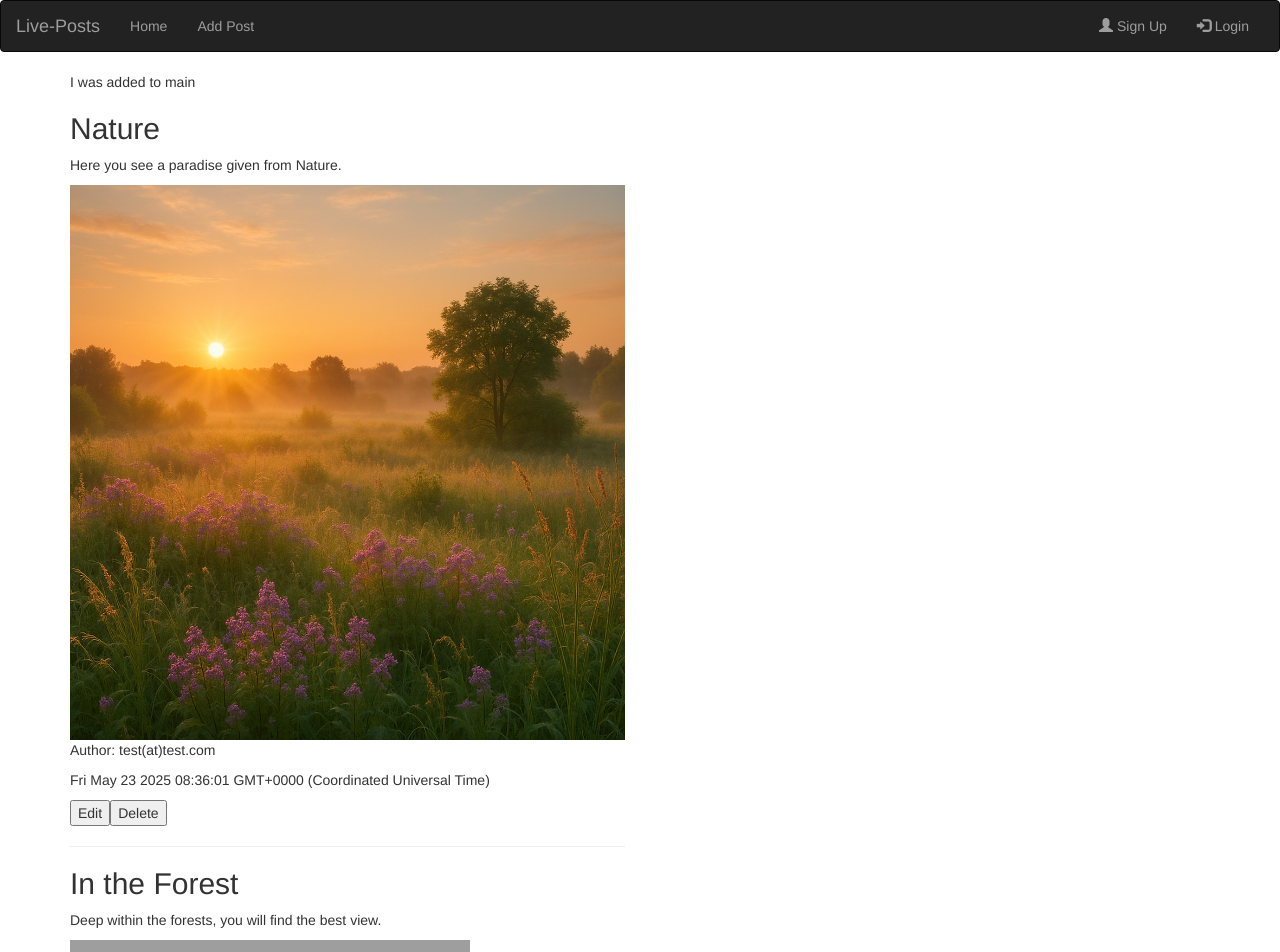
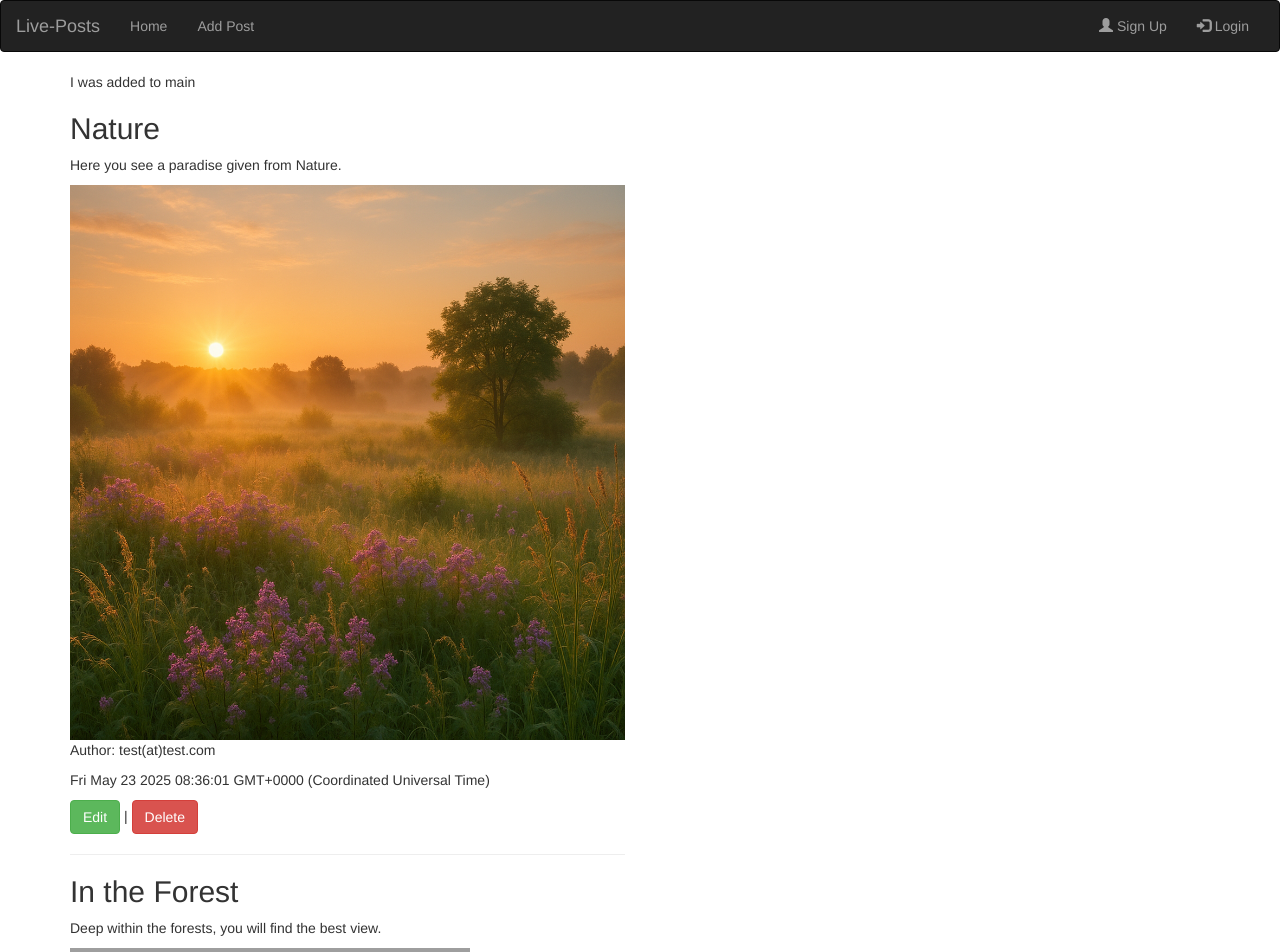
Before and after one commit to Michelle-bit-web/gallery-live-post, an Angular app: page /post-list in a window 1280 px wide. Shown: the top 952 px of the page. Built offline with nearby package versions, Linux system fonts and the light colour scheme; grey boxes are pictures that could not be loaded.

Commit message:
styling of btn from main page; new path for image editing and navigation to formular page

```diff
--- a/src/app/app.routes.ts
+++ b/src/app/app.routes.ts
@@ -8,4 +8,5 @@ export const routes: Routes = [
     {path: 'post-list', component: PostListComponent},
     {path: 'auth', component: AuthComponent},
     {path: 'post-add', component: PostEditComponent},
+    {path: 'post-edit', component: PostEditComponent},
 ];
--- a/src/app/post/post.component.html
+++ b/src/app/post/post.component.html
@@ -7,7 +7,7 @@
 
 <p>Author: {{post?.author}}</p>
 <p>{{post?.dateTimeCreated}}</p>
-<button>Edit</button>
-<button (click)="onDelete()">Delete</button>
+<button class="btn btn-success" (click)="onEdit()">Edit</button> |
+<button class="btn btn-danger" (click)="onDelete()">Delete</button>
 
 <hr>
--- a/src/app/post/post.component.ts
+++ b/src/app/post/post.component.ts
@@ -1,10 +1,13 @@
 import { Component, Input, OnInit} from '@angular/core';
 import { Post } from '../post.models';
 import { PostService } from '../post.service';
+import { RouterModule, Router } from '@angular/router';
 
 @Component({
   selector: 'app-post',
-  imports: [],
+  imports: [
+    RouterModule,
+  ],
   templateUrl: './post.component.html',
   styleUrl: './post.component.scss'
 })
@@ -12,7 +15,7 @@ export class PostComponent {
 @Input() post?: Post;
 @Input() index: number = 0;
 
-constructor(private postService: PostService){}
+constructor(private postService: PostService, private router: Router){}
 
 ngOnInit(): void {
   console.log(this.post);
@@ -22,4 +25,8 @@ ngOnInit(): void {
 onDelete(){
   this.postService.deletePost(this.index);
 }
+
+onEdit(){
+this.router.navigate(["/post-edit"])
 }
+}
```
